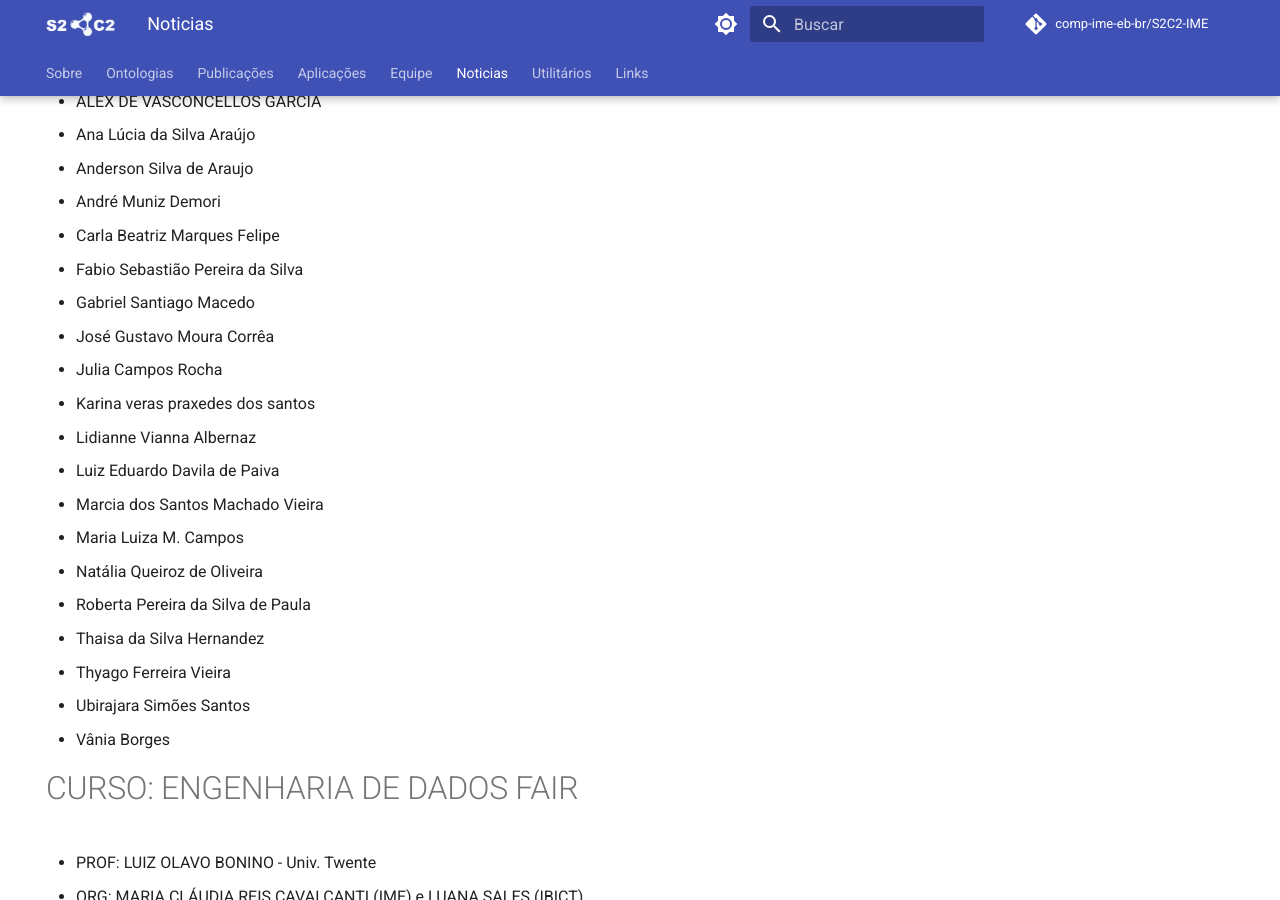
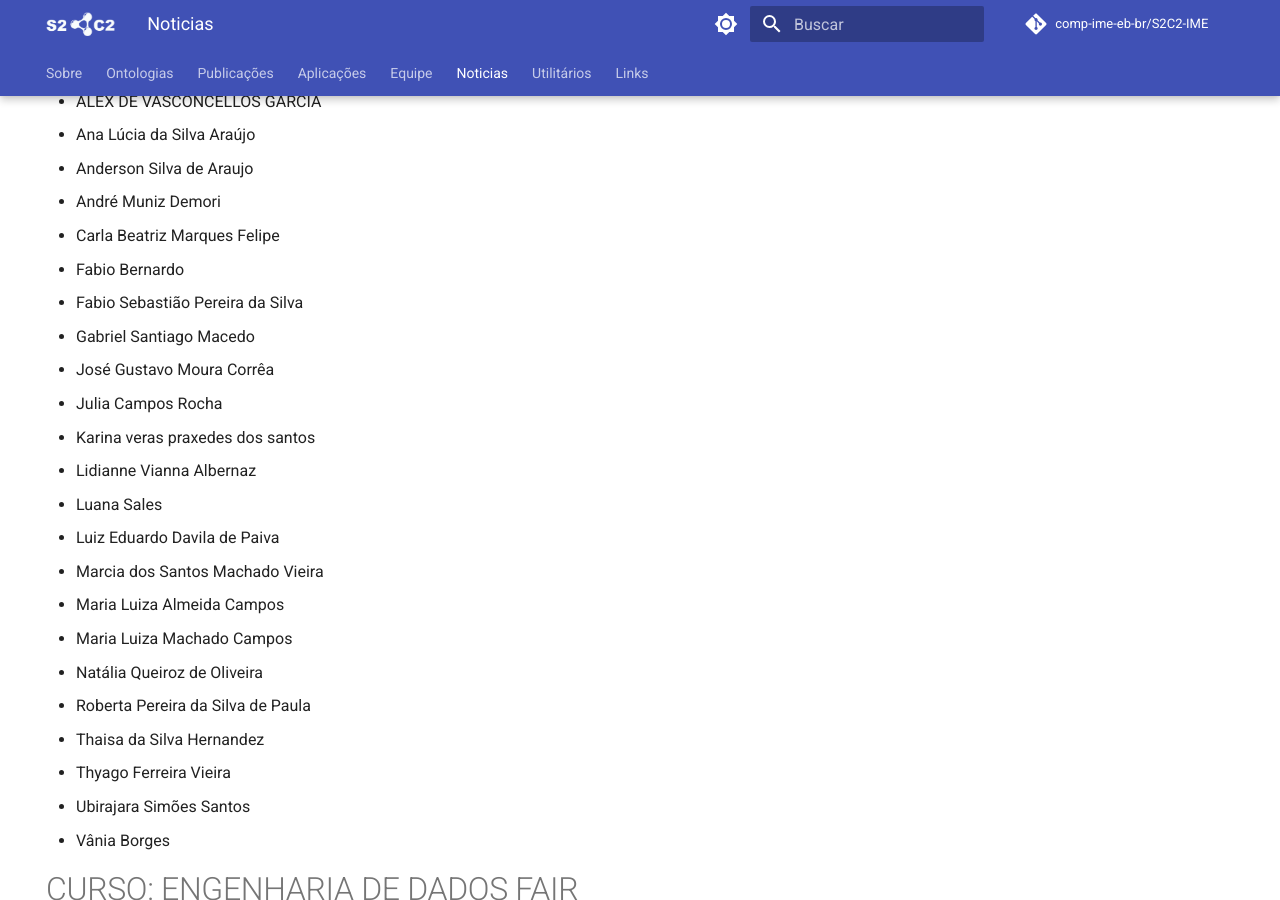
Before and after one commit to comp-ime-eb-br/S2C2-IME, an MkDocs documentation site: the page built from docs/noticia.md, in a window 1280 px wide and 900 px high, scrolled down 323 px. Built offline with MkDocs 1.6.1 and Material for MkDocs 9.7.7, drawn with Linux system fonts in a browser that asks for light colours; comment, search, counter and statistics services are not loaded.

Commit message:
Update noticia.md
ajustes nos nomes dos inscritos

```diff
--- a/docs/noticia.md
+++ b/docs/noticia.md
@@ -16,15 +16,18 @@ Lista de Inscritos:
 - Anderson Silva de Araujo
 - André Muniz Demori
 - Carla Beatriz Marques Felipe
+- Fabio Bernardo
 - Fabio Sebastião Pereira da Silva
 - Gabriel Santiago Macedo
 - José Gustavo Moura Corrêa
 - Julia Campos Rocha
 - Karina veras praxedes dos santos
 - Lidianne Vianna Albernaz
+- Luana Sales
 - Luiz Eduardo Davila de Paiva
 - Marcia dos Santos Machado Vieira
-- Maria Luiza M. Campos
+- Maria Luiza Almeida Campos
+- Maria Luiza Machado Campos
 - Natália Queiroz de Oliveira
 - Roberta Pereira da Silva de Paula
 - Thaisa da Silva Hernandez
```
